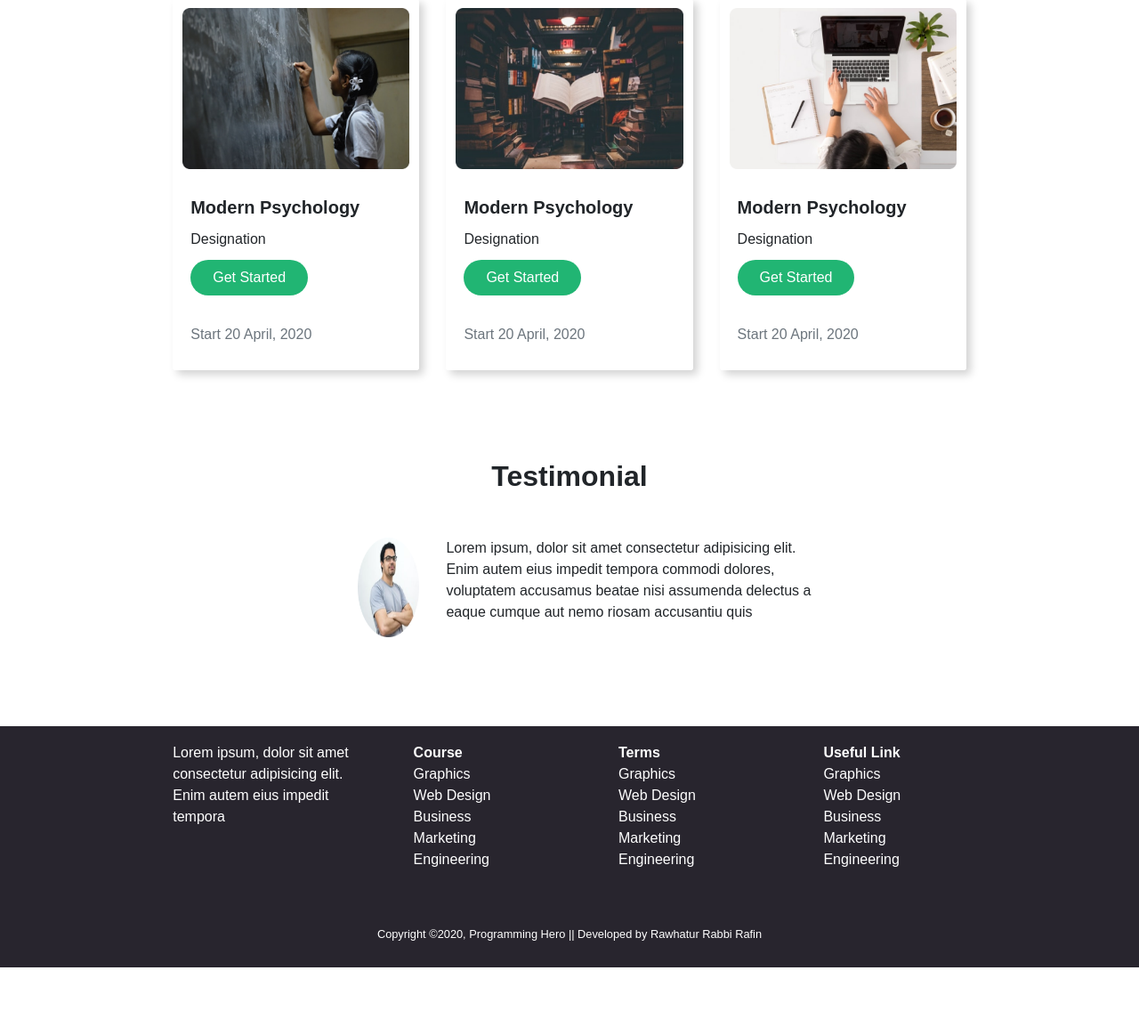
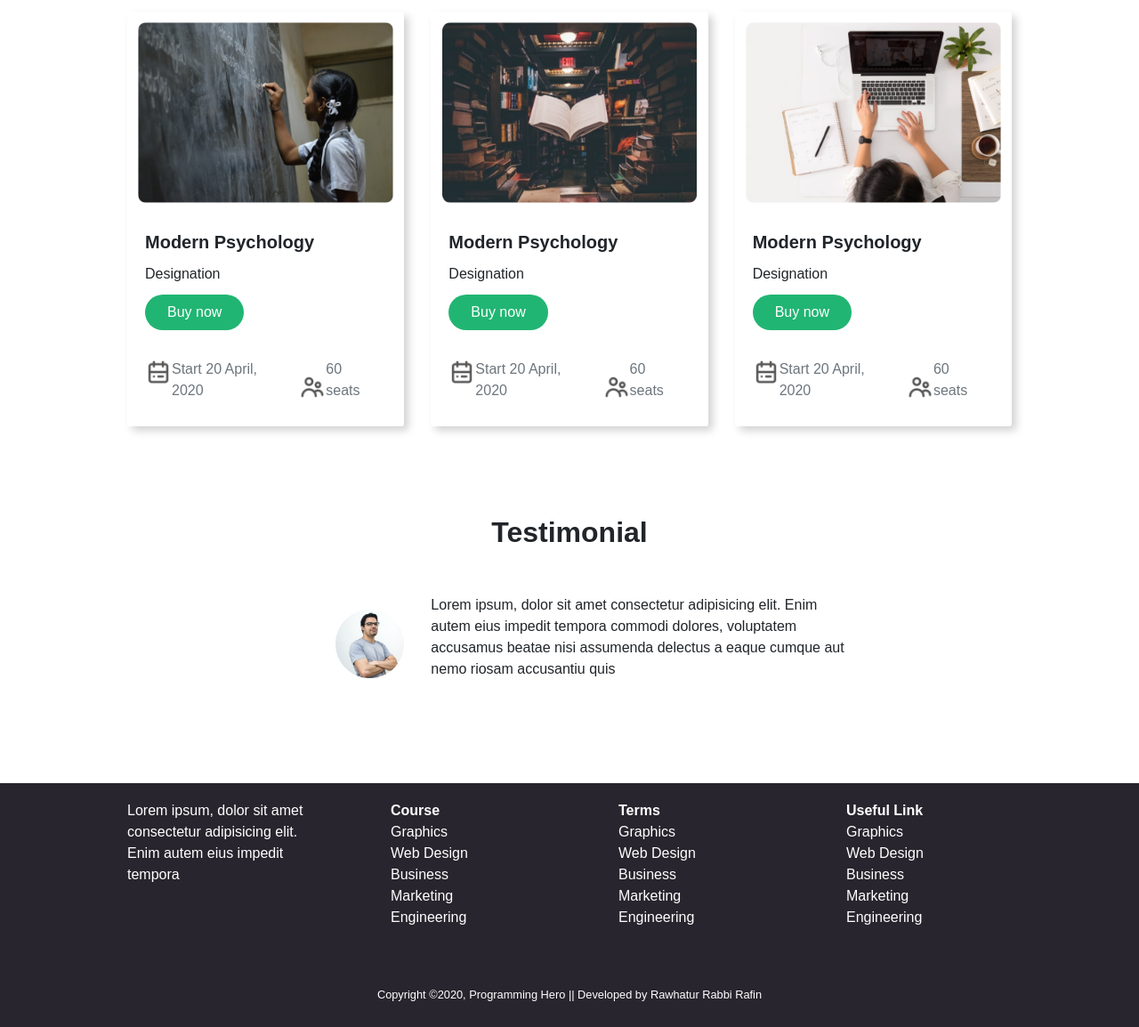
Before and after one commit to rafinrabbi/e-school-demo, a plain HTML site: page index.html in a window 1280 px wide. Shown: the part 1060-2214 px from the top of the page at 89% size. Before the commit the page ends 2147 px from the top, so only its background shows below. Drawn offline with nearby package versions, Linux system fonts and the light colour scheme.

Commit message:
last commit

```diff
--- a/index.html
+++ b/index.html
@@ -51,28 +51,28 @@
 
     <section class="features-sec container text-center">
         <div class="row">
-            <div class="col-3">
+            <div class="col-md-3 col-sm-6">
               <div class="feature-box green-bg">
                 <img src="ICON/book.png"  class="w-25" alt="">
                 <h5>1500+ Topic</h5>
                 <small>Learn Anything</small>
               </div>
             </div>
-            <div class="col-3">
+            <div class="col-md-3 col-sm-6">
                 <div class="feature-box shadow">
                     <img src="ICON/Student.png" class="w-25"  alt="">
                     <h5> 1800+ Students</h5>
                     <small>Learn Anything</small>
                 </div>
             </div>
-            <div class="col-3">
+            <div class="col-md-3 col-sm-6">
                 <div class="feature-box green-bg">
                     <img src="ICON/Test.png" class="w-25" alt="">
                     <h5>9k+ test Token</h5>
                     <small>Learn Anything</small>
                 </div>
             </div>
-            <div class="col-3">
+            <div class="col-md-3 col-sm-6">
                 <div class="feature-box green-bg">
                     <img src="ICON/Students.png" class="w-25" alt="">
                     <h5>2000+ stydents</h5>
@@ -90,10 +90,17 @@
               <div class="card-body">
                 <h5 class="card-title font-bold">Modern Psychology</h5>
                 <p class="card-text">Designation</p>
-                <button id="green-btn" >Get Started</button>
+                <button id="green-btn" >Buy now</button>
               </div>
-              <div class="card-footer">
-                <p class="text-muted">Start 20 April, 2020</p/p>
+              <div class="card-footer d-flex justify-content-end">
+                  <div class=" d-flex mr-auto ">
+                    <img src="ICON/calendar.png" class="img-fluid" alt="">
+                    <p class="text-muted">Start 20 April, 2020</p/p>
+                  </div>
+                  <div class=" d-flex col-md-5 col-sm-6 ">
+                    <img src="ICON/people.png" class="img-fluid" alt="">
+                    <p class="text-muted">60 seats</p/p>
+                  </div>
               </div>
             </div>
             <div class="card">
@@ -101,35 +108,50 @@
               <div class="card-body">
                 <h5 class="card-title font-bold">Modern Psychology</h5>
                 <p class="card-text">Designation</p>
-                <button id="green-btn" >Get Started</button>
+                <button id="green-btn" >Buy now</button>
               </div>
-              <div class="card-footer">
-                <p class="text-muted">Start 20 April, 2020</p/p>
-              </div>
+              <div class="card-footer d-flex justify-content-end">
+                <div class=" d-flex mr-auto ">
+                  <img src="ICON/calendar.png" class="img-fluid" alt="">
+                  <p class="text-muted">Start 20 April, 2020</p/p>
+                </div>
+                <div class=" d-flex col-md-5 col-sm-6 ">
+                  <img src="ICON/people.png" class="img-fluid" alt="">
+                  <p class="text-muted">60 seats</p/p>
+                </div>
+            </div>
             </div>
             <div class="card">
                 <img src="Photos/Morder pychons.png" class="card-img-top img-padding" alt="...">
               <div class="card-body">
                 <h5 class="card-title font-bold">Modern Psychology</h5>
                 <p class="card-text">Designation</p>
-                <button id="green-btn" >Get Started</button>
+                <button id="green-btn" >Buy now</button>
               </div>
-              <div class="card-footer">
-                <p class="text-muted">Start 20 April, 2020</p/p>
-              </div>
+              <div class="card-footer d-flex justify-content-end">
+                <div class=" d-flex mr-auto ">
+                  <img src="ICON/calendar.png" class="img-fluid" alt="">
+                  <p class="text-muted">Start 20 April, 2020</p/p>
+                </div>
+                <div class=" d-flex col-md-5 col-sm-6 ">
+                  <img src="ICON/people.png" class="img-fluid" alt="">
+                  <p class="text-muted">60 seats</p/p>
+                </div>
+            </div>
             </div>
           </div>
     </section>
 
 
-    <section class="container">
+    <section class="container testimonial">
         <h2 class="text-center font-bold">Testimonial </h2>
-        <div class="row testi-padding">
-            <div class="d-flex justify-content-end col-4">
+
+        <div class="row testi-padding align-items-center text-pad ">
+            <div class="d-flex justify-content-end col-md-4 col-sm-6">
                 <img class="img-fluid w-25"src="photos/Man.png" alt="">
 
             </div>
-            <div class="col-6">
+            <div class="col-sm-6 col-md6 d-flex justify-content-start ">
                 <p>Lorem ipsum, dolor sit amet consectetur adipisicing elit. Enim autem eius impedit tempora commodi dolores, voluptatem accusamus beatae nisi assumenda delectus a eaque cumque aut nemo riosam accusantiu quis </p>
 
             </div>
@@ -141,11 +163,11 @@
     <section class=" last-part white-text">
         <div class="container">
             <div class="row row-padding">
-                <div class="col-3">
+                <div class="col-md-3 col-sm-6">
                     <p>Lorem ipsum, dolor sit amet consectetur adipisicing elit. Enim autem eius impedit tempora  </p>
 
                 </div>
-                <div class="col-3">
+                <div class="col-md-3 col-sm-6">
                     <ul>
                         <li class="font-bold">Course</li>
                         <li>Graphics</li>
@@ -155,7 +177,7 @@
                         <li>Engineering</li>
                     </ul>
                 </div>
-                <div class="col-3">
+                <div class="col-md-3 col-sm-6">
                     <ul>
                         <li class="font-bold">Terms</li>
                         <li>Graphics</li>
@@ -165,7 +187,7 @@
                         <li>Engineering</li>
                     </ul>
                 </div>
-                <div class="col-3">
+                <div class="col-md-3 col-sm-6">
                     <ul>
                         <li class="font-bold">Useful Link</li>
                         <li>Graphics</li>
@@ -180,7 +202,7 @@
 
         </div>
         <footer>
-            <small>Copyright ©2020, Programming Hero  || Developed by Rawhatur Rabbi Rafin</small>
+            <small class="col-sm-12">Copyright ©2020, Programming Hero  || Developed by Rawhatur Rabbi Rafin</small>
         </footer>
     </section>
 
--- a/style.css
+++ b/style.css
@@ -3,21 +3,22 @@
     padding-top: 10px;
 }
 .container{
-    width: 72%;
+
+    width: 80%;
+    margin: 0 auto;
 }
 .upper-view{
     background-color:  #f3fef1;
+    /* margin: 0 auto; */
 
 }
+
 .nav-align{
     padding-top:1%;
     padding-right: 5%;
 }
 .nav-logo{
     width: 200px;
-}
-element.style{
-    height:100%;
 }
 
 .nav-container{
@@ -47,9 +48,10 @@ element.style{
     padding-bottom: 4%;
 }
 
-.navbar-light .navbar-nav .nav-link{
-    color: black;
-    padding: 0px 20px;
+.banner h1{
+    font-weight: bold;
+    font-size: 50px;
+    padding-top: 10px;
 }
 body{
     font-family: 'Poppins', sans-serif;
@@ -57,6 +59,11 @@ body{
 .banner{
     padding: 100px 0px;
 
+}
+.banner p{
+    color: 	#696969;
+    line-height: 35px;
+    padding-bottom: 4%;
 }
 .banner h1{
     font-weight: bold;
@@ -111,7 +118,7 @@ shadow{
 }
 .white-text{
     color: #fff;
-    max-height: 600px;
+    max-height: 800px;
 }
 footer{
     padding-bottom: 2%;
@@ -125,3 +132,16 @@ footer{
 ul{
     list-style-type: none;
 }
+.card-footer img{
+    /* width:30px; */
+    height:30px;
+}
+.nav-bar-bg{
+    background-color:  #f3fef1;
+}
+.text-pad{
+    padding-left: -400px;
+}
+.col-sm-6{
+    align-items: center;
+}
```
